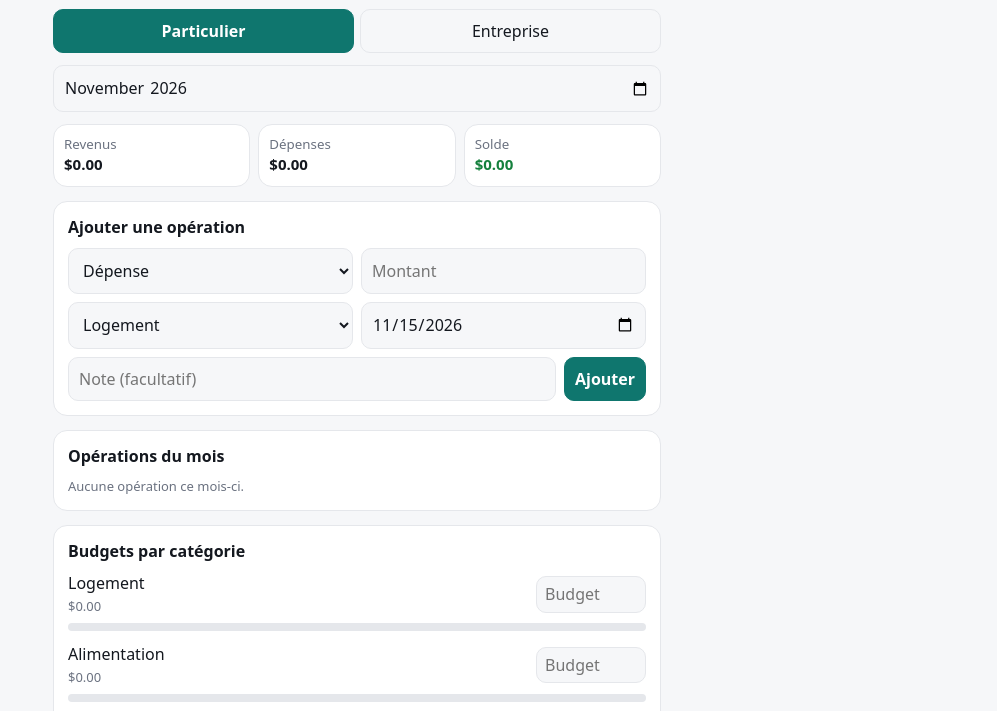
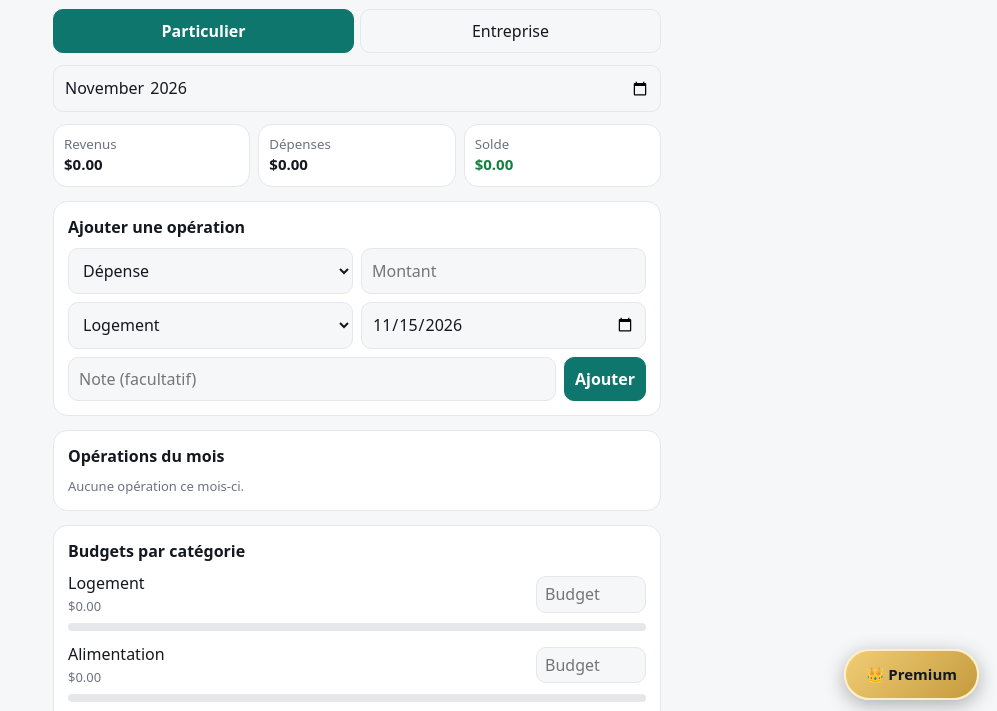
Before and after one commit to emmany021-stack/Monbudget-, a plain HTML site: page index.html in a window 1280 px wide. Shown: the part 78-789 px from the top of the page, without its empty margins (283-1280 px from the left). Drawn offline with Linux system fonts and the light colour scheme.

Commit message:
Update index.html

```diff
--- a/index.html
+++ b/index.html
@@ -922,5 +922,43 @@ if ("serviceWorker" in navigator) {
 }
 </script>
 
+
+<!-- MONBUDGET PREMIUM FLOATING BUTTON -->
+<style>
+  #mbPremiumFloating {
+    position: fixed;
+    right: 18px;
+    bottom: 22px;
+    z-index: 99999;
+    background: linear-gradient(135deg, #f1cd75, #c49a3d);
+    color: #101828;
+    border: 2px solid #fff0c2;
+    border-radius: 30px;
+    padding: 13px 20px;
+    font-size: 15px;
+    font-weight: 800;
+    box-shadow: 0 5px 20px rgba(0,0,0,.3);
+    cursor: pointer;
+  }
+</style>
+
+<button id="mbPremiumFloating" type="button">
+  👑 Premium
+</button>
+
+<script>
+  document.getElementById("mbPremiumFloating")
+    .addEventListener("click", function () {
+      const premium = document.querySelector(".mb-premium");
+
+      if (premium) {
+        premium.scrollIntoView({
+          behavior: "smooth",
+          block: "center"
+        });
+      }
+    });
+</script>
+<!-- END MONBUDGET PREMIUM FLOATING BUTTON -->
 </body>
 </html>
```
